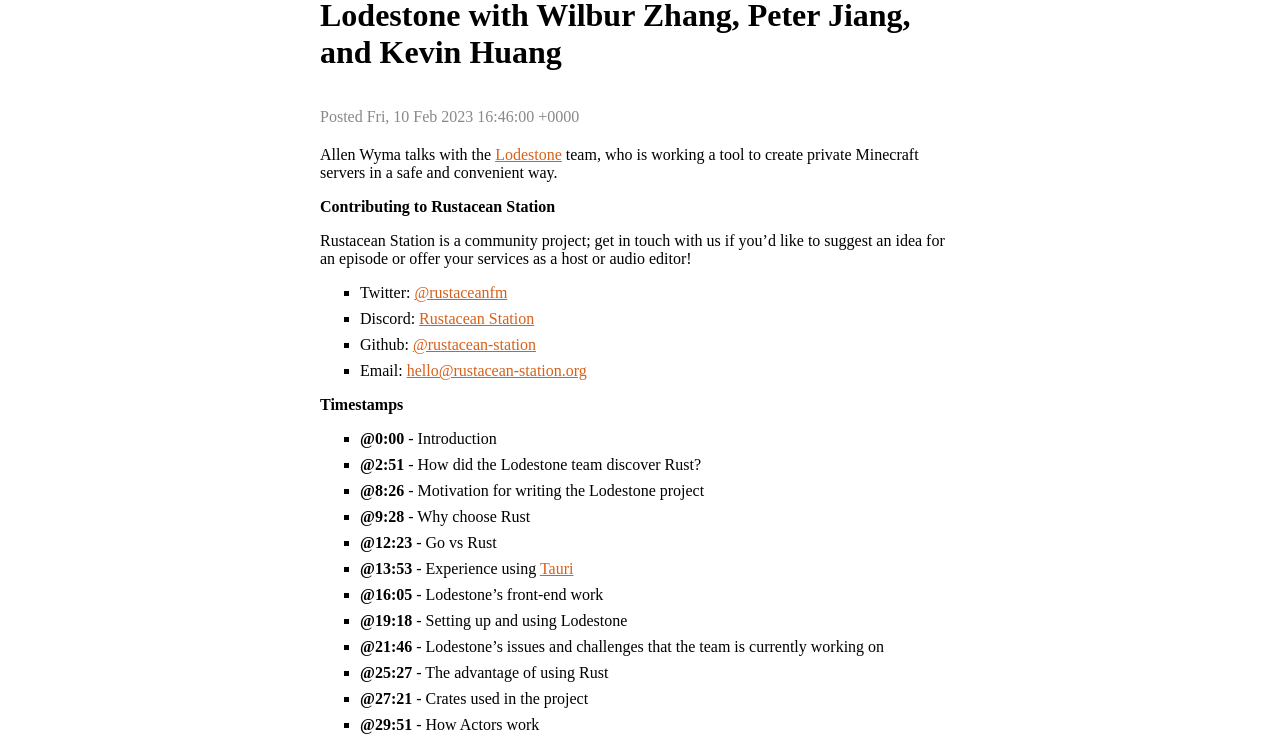
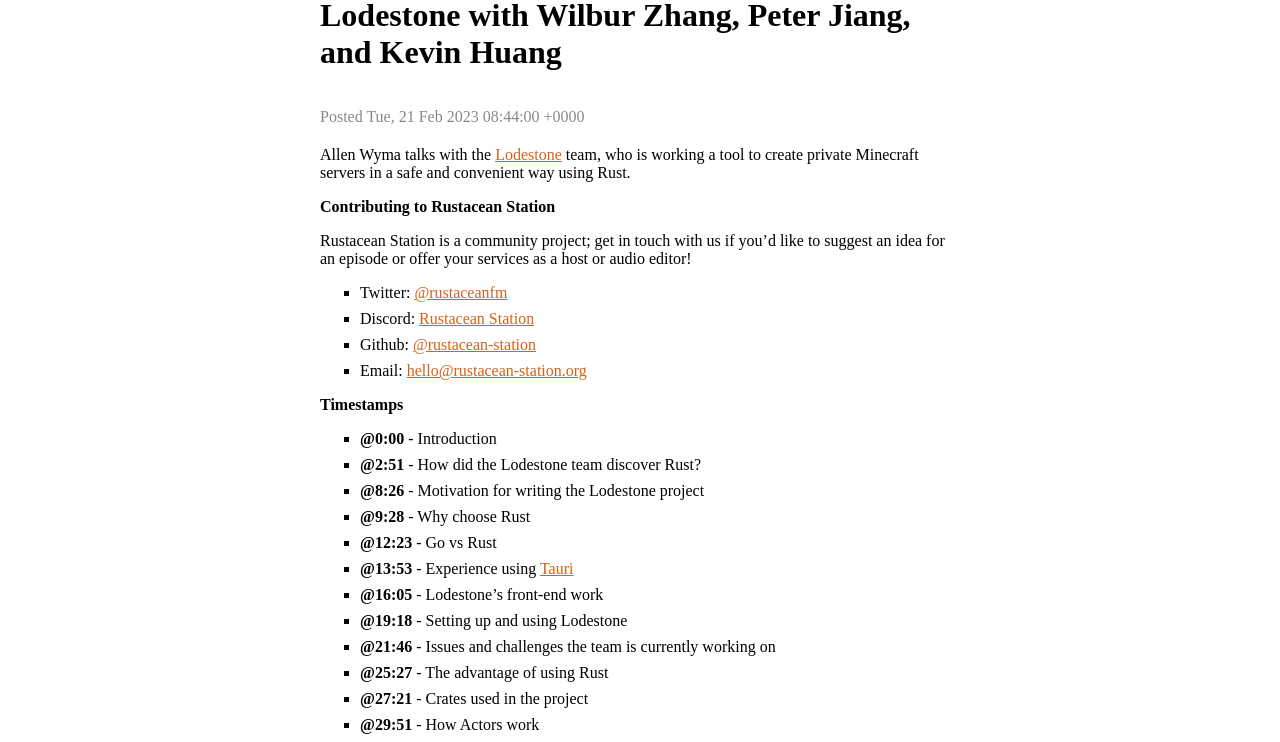
Before and after one commit to rustacean-station/rustacean-station.org, a Jekyll site: the page built from _episodes/interviews/2023-02-21-lodestone.md, in a window 1280 px wide. Shown: the part 554-1296 px from the top of the page. Built offline with Jekyll 4.4.1, drawn with Linux system fonts in a browser that asks for light colours.

Commit message:
Update and rename 2023-02-17-lodestone.md to 2023-02-21-lodestone.md

```diff
--- a/_episodes/interviews/2023-02-17-lodestone.md
+++ b/_episodes/interviews/2023-02-21-lodestone.md
@@ -1,12 +1,12 @@
 ---
 title: "Lodestone with Wilbur Zhang, Peter Jiang, and Kevin Huang"
-date: 2023-02-10T16:46:00Z
-file: https://audio.rustacean-station.org/file/rustacean-station/2023-02-17-lodestone.mp3
+date: 2023-02-21T08:44:00Z
+file: https://audio.rustacean-station.org/file/rustacean-station/2023-02-21-lodestone.mp3
 duration: "47:28"
 length: "45571762"
 #reddit: (leave blank on initial publish, amend with link and uncomment this line after Reddit thread has been posted)
 ---
-Allen Wyma talks with the [Lodestone](https://www.lodestone.cc/) team, who is working a tool to create private Minecraft servers in a safe and convenient way.
+Allen Wyma talks with the [Lodestone](https://www.lodestone.cc/) team, who is working a tool to create private Minecraft servers in a safe and convenient way using Rust.
 
 ## Contributing to Rustacean Station
 
@@ -24,9 +24,9 @@
 - [@9:28] - Why choose Rust
 - [@12:23] - Go vs Rust
 - [@13:53] - Experience using [Tauri](https://tauri.app/)
-- [@16:05] - Lodestone’s front-end work
+- [@16:05] - Lodestone's front-end work
 - [@19:18] - Setting up and using Lodestone
-- [@21:46] - Lodestone's issues and challenges that the team is currently working on
+- [@21:46] - Issues and challenges the team is currently working on
 - [@25:27] - The advantage of using Rust
 - [@27:21] - Crates used in the project
 - [@29:51] - How Actors work
```
